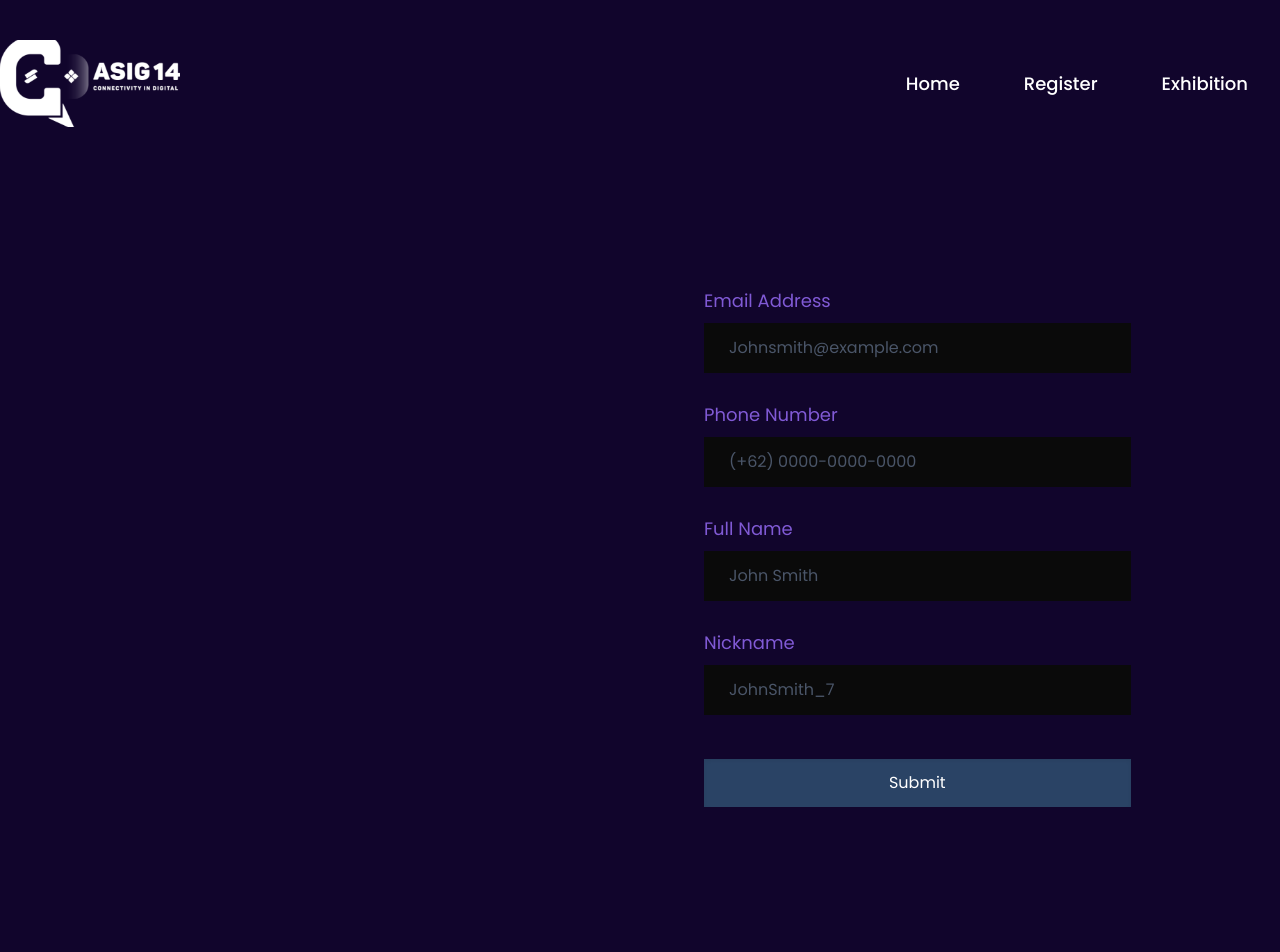
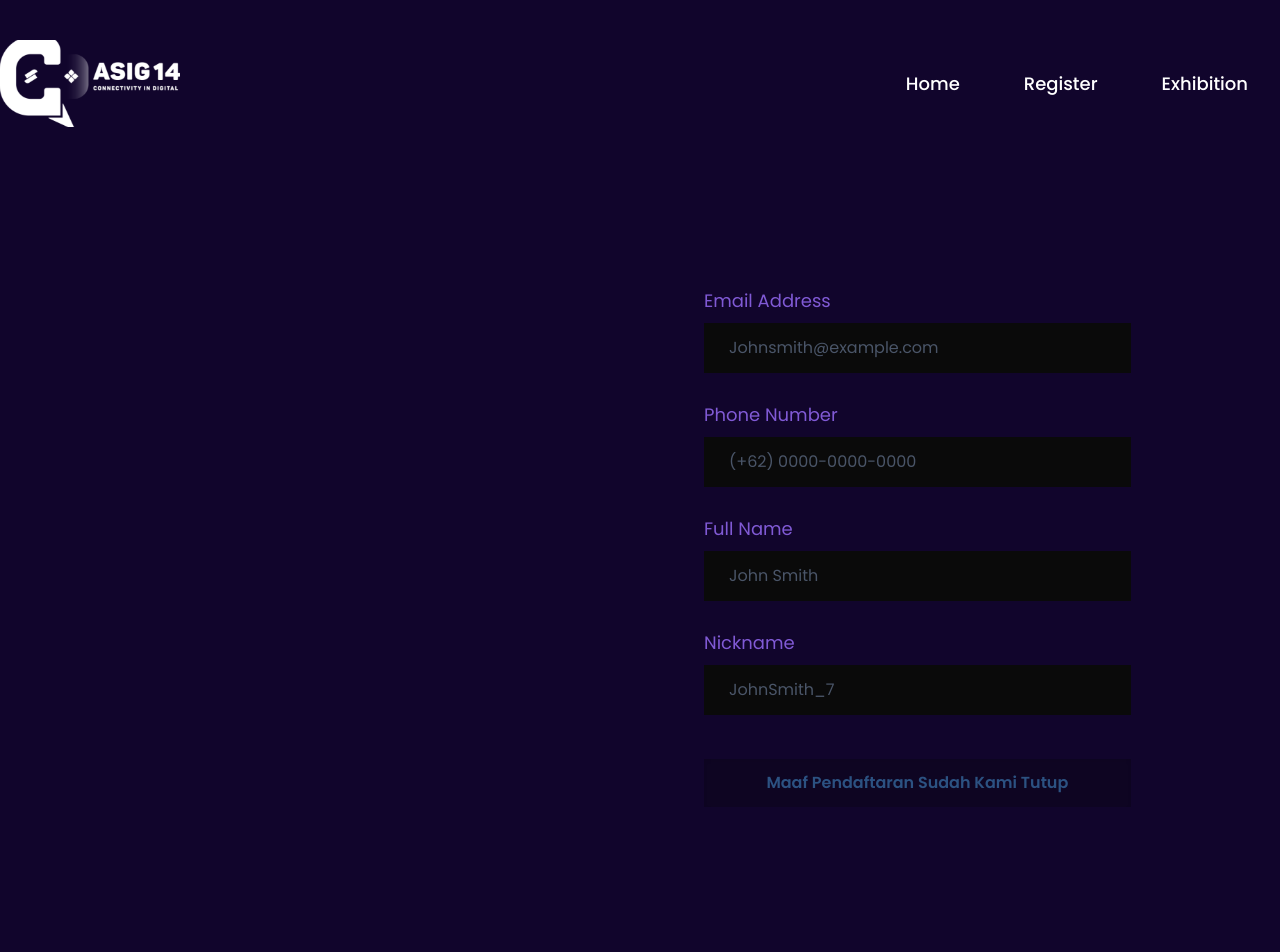
Before and after one commit to informatics-paramadina/Asig-FrontEnd, a React (Create React App) app: page /daftar-minigame in a window 1280 px wide. Shown: the top 952 px of the page. Built offline with nearby package versions, Linux system fonts and the light colour scheme.

Commit message:
disabled pendaftaran minigame

```diff
--- a/src/Components/Input/index.js
+++ b/src/Components/Input/index.js
@@ -11,7 +11,8 @@ export default function Input({
     onBlur,
     onFocus,
     className,
-    maxLength
+    maxLength,
+    disabled
 }) {
     return (
             <div className="flex flex-col mb-4">
@@ -27,6 +28,7 @@ export default function Input({
                 onBlur={onBlur}
                 onFocus={onFocus}
                 maxLength={maxLength}
+                disabled={disabled}
                 className={["input bg-gray-800 placeholder-gray-700 w-full px-6 py-3",
                         error ?
                         "border-red-500 text-red-500" :
--- a/src/parts/partsRegister/RegisterGamePlayer.js
+++ b/src/parts/partsRegister/RegisterGamePlayer.js
@@ -108,7 +108,6 @@ function RegisterGamePlayer({history}) {
             })
         })
     }
-
 
     return (
         <>
--- a/src/parts/partsRegister/RegisterMiniGame.js
+++ b/src/parts/partsRegister/RegisterMiniGame.js
@@ -1,4 +1,4 @@
-import React, {useState} from 'react';
+import React, {useEffect, useRef, useState} from 'react';
 import useForm from 'helpers/hooks/useForm';
 import Input from 'Components/Input';
 import users from 'Constant/Api/users';
@@ -51,6 +51,7 @@ function RegisterMiniGame({history}) {
         })
     }
 
+
     return (
         <div className="sm:flex">
             {/* sm:w-2/6 */}
@@ -72,6 +73,8 @@ function RegisterMiniGame({history}) {
                                 labelName="Email  Address"
                                 onChange={setState}
                                 value={email}
+                                className="cursor-not-allowed"
+                                disabled
                             />
 
                             <Input
@@ -82,6 +85,8 @@ function RegisterMiniGame({history}) {
                                 onChange={setState}
                                 value={phone_number}
                                 maxLength="13"
+                                className="cursor-not-allowed"
+                                disabled
                             />
 
                             <Input
@@ -91,24 +96,27 @@ function RegisterMiniGame({history}) {
                                 labelName="Full Name"
                                 onChange={setState}
                                 value={name}
+                                className="cursor-not-allowed"
+                                disabled
                             />
 
                             <Input
                                 name="name_ingame"
                                 type="text"
-
                                 placeholder="JohnSmith_7"
                                 labelName="Nickname"
-
                                 onChange={setState}
                                 value={name_ingame}
+                                className="cursor-not-allowed"
+                                disabled
                             />
 
                             <button
+                                disabled
                                 type="submit"
-                                className="bg-blue-900 hover:bg-blue-800 transition-all duration-200 focus:outline-none shadow-inner text-white px-6 py-3 mt-4 w-full"
+                                className="bg-purple-800 focus:outline-none shadow-inner cursor-not-allowed text-blue-800 font-semibold px-6 py-3 mt-4 w-full"
                             >
-                                Submit
+                                Maaf Pendaftaran Sudah Kami Tutup
                             </button>
                             <ToastContainer
                             position="top-right"
```
